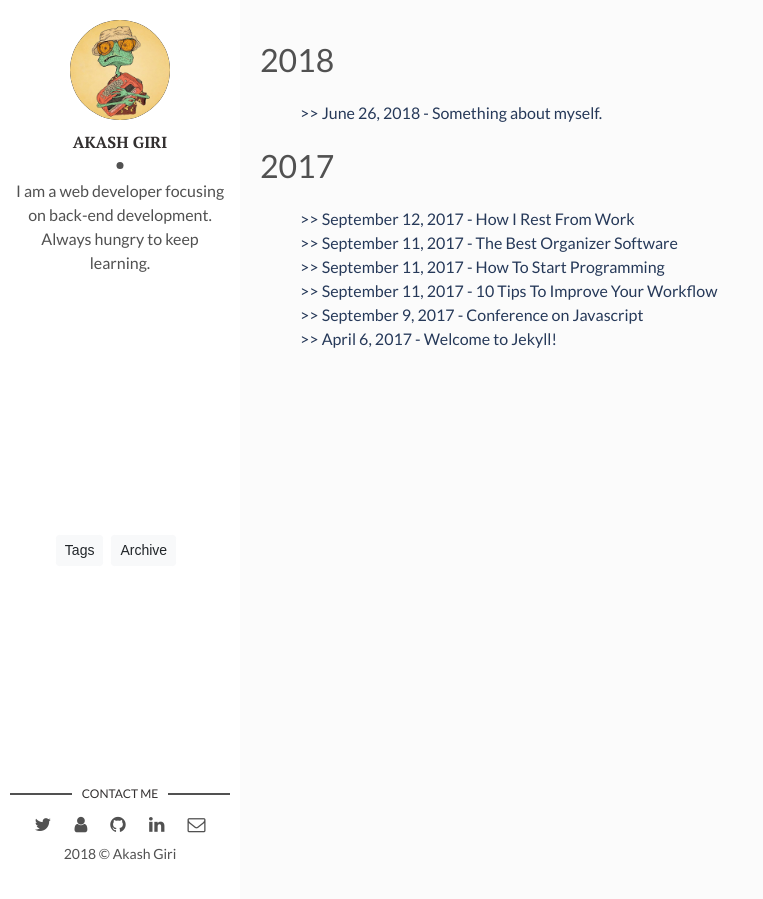
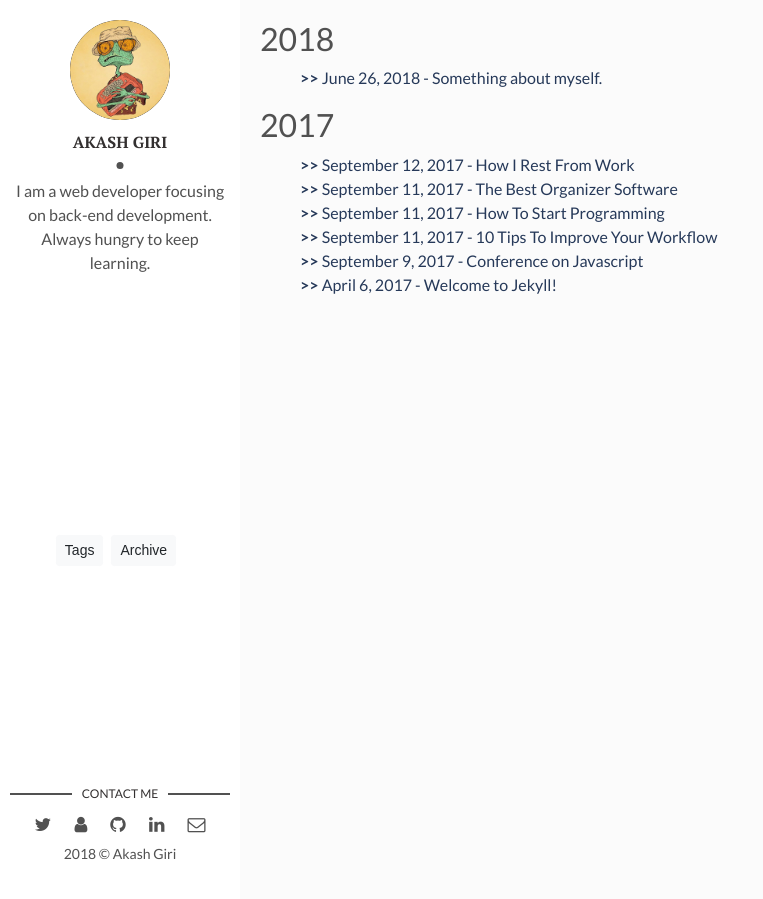
Before and after one commit to akashshuklacs/blog, a Jekyll site: the page built from archive.html, in a window 1280 px wide. Shown: the whole page, without its empty margins (0-763 px from the left). Built offline with Jekyll 4.4.1, drawn with Linux system fonts in a browser that asks for light colours.

Commit message:
Reduce text size

```diff
--- a/archive.html
+++ b/archive.html
@@ -10,11 +10,11 @@ permalink: /archive/
        {% assign currentDate = post.date | date: "%Y" %}
        {% if currentDate != myDate %}
            {% unless forloop.first %}</ul>{% endunless %}
-           <h1>{{ currentDate }}</h1>
+           <h2>{{ currentDate }}</h2>
            <ul style="list-style-type: none">
            {% assign myDate = currentDate %}
        {% endif %}
-       <li><a href="{{ site.baseurl }}{{ post.url }}" style="color:#263959; text-decoration:none; transition:color .1s; font-size: 16px"> >> <span>{{ post.date | date: "%B %-d, %Y" }}</span> - {{ post.title }}</a></li>
+       <li><a href="{{ site.baseurl }}{{ post.url }}" style="color:#263959; text-decoration:none; transition:color .1s; font-size: 16px"><b>>> </b><span>{{ post.date | date: "%B %-d, %Y" }}</span> - {{ post.title }}</a></li>
        {% if forloop.last %}</ul>{% endif %}
    {% endfor %}
 
```
